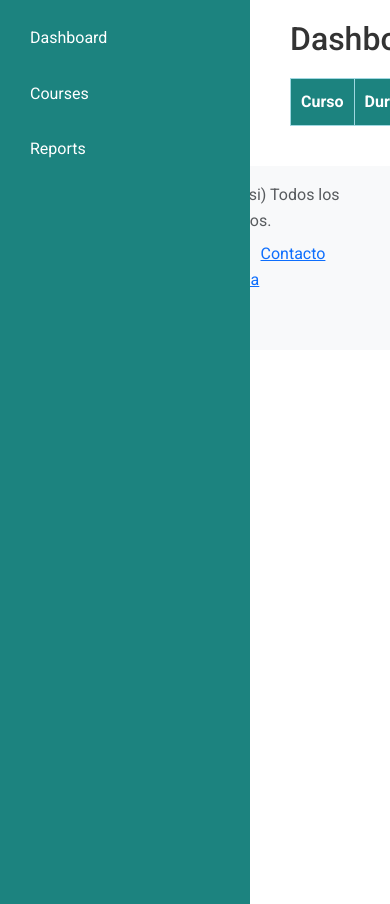
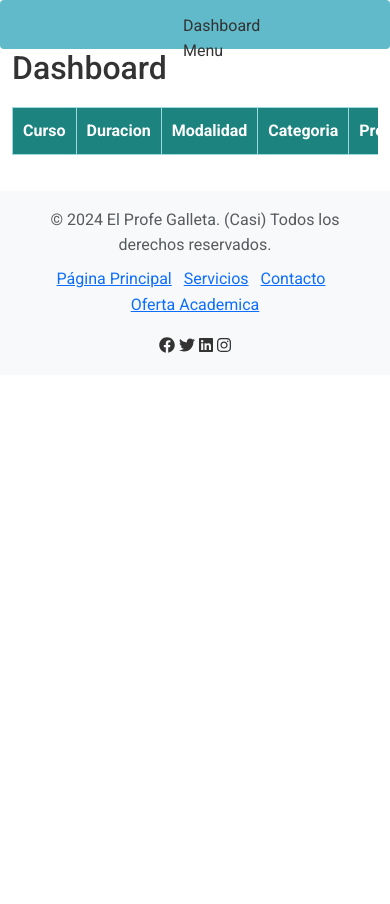
Before and after one commit to rviquezs/elprofegalleta-v2, a PHP site: page /reset_password/dashboard.php in a window 390 px wide; the page is wider, and only the part inside the window is pictured. Shown: the part 60-964 px from the top of that part. Run offline with PHP 8.4, Linux system fonts and the light colour scheme; lists and menus that the app fills with data are empty; some libraries are stand-ins or nearby versions.

Commit message:
Fixed dashboard responsiveness

```diff
--- a/dashboard.php
+++ b/dashboard.php
@@ -1,14 +1,35 @@
 <?php include_once __DIR__ . "/shared/header.php" ?>
 
-<div class="sidebar">
-    <a href="#dashboard" class="sidebar-link" data-bs-toggle="collapse" data-bs-target="#dashboard">Dashboard</a>
-    <a href="#courses" class="sidebar-link" data-bs-toggle="collapse" data-bs-target="#courses">Courses</a>
-    <a href="#reports" class="sidebar-link" data-bs-toggle="collapse" data-bs-target="#reports">Reports</a>
+<div class="container-fluid">
+    <div class="row">
+        <!-- Toggle button for mobile -->
+        <button class="btn btn-primary d-md-none" type="button" data-bs-toggle="collapse" data-bs-target="#sidebarMenu" aria-controls="sidebarMenu" aria-expanded="false" aria-label="Toggle navigation">
+            <span class="navbar-toggler-icon">Dashboard Menu</span>
+        </button>
+
+        <!-- Sidebar -->
+        <nav id="sidebarMenu" class="col-md-3 col-lg-2 d-md-block bg-light sidebar collapse">
+            <div class="position-sticky">
+                <ul class="nav flex-column">
+                    <li class="nav-item">
+                        <a href="#dashboard" class="nav-link active" data-bs-toggle="collapse" data-bs-target="#dashboard">Dashboard</a>
+                    </li>
+                    <li class="nav-item">
+                        <a href="#courses" class="nav-link" data-bs-toggle="collapse" data-bs-target="#courses">Courses</a>
+                    </li>
+                    <li class="nav-item">
+                        <a href="#reports" class="nav-link" data-bs-toggle="collapse" data-bs-target="#reports">Reports</a>
+                    </li>
+                </ul>
             </div>
+        </nav>
 
-<div class="content">
+        <!-- Main content area -->
+        <main class="col-md-9 ms-sm-auto col-lg-10 px-md-4">
+            <!-- Dashboard Section -->
             <div id="dashboard" class="collapse show">
                 <h2>Dashboard</h2>
+                <div class="table-responsive">
                     <table class="table table-striped table-bordered" id="coursesTable">
                         <thead>
                             <tr>
@@ -22,18 +43,20 @@
                             </tr>
                         </thead>
                         <tbody>
-                <!-- Los datos se insertarán aquí mediante jQuery/AJAX -->
+                            <!-- Data will be inserted here via jQuery/AJAX -->
                         </tbody>
                     </table>
                 </div>
+            </div>
 
+            <!-- Courses Section -->
             <div id="courses" class="collapse">
                 <h2>Courses</h2>
                 <button class="btn btn-primary mb-3" id="newCourseBtn">New Course</button>
                 <div id="coursesCards" class="row">
-            <!-- AJAX -->
+                    <!-- Cards will be populated here via AJAX -->
                 </div>
-        <!-- New Course -->
+                <!-- New Course Modal -->
                 <div class="modal fade" id="newCourseModal" tabindex="-1" aria-labelledby="newCourseModalLabel" aria-hidden="true">
                     <div class="modal-dialog">
                         <div class="modal-content">
@@ -42,7 +65,7 @@
                                 <button type="button" class="btn-close" data-bs-dismiss="modal" aria-label="Close"></button>
                             </div>
                             <div class="modal-body">
-                        <form id="newCourseForm" enctype="form-data">
+                                <form id="newCourseForm" enctype="multipart/form-data">
                                     <div class="mb-3">
                                         <label for="mainImageUrl" class="form-label">Imagen Principal (96x96) <a href="https://icons8.com/icon/set/flags/color">(URL)</a></label>
                                         <input type="text" class="form-control" id="mainImageUrl" name="mainImageUrl" placeholder="Enter main image URL" required>
@@ -95,6 +118,7 @@
                 </div>
             </div>
 
+            <!-- Reports Section -->
             <div id="reports" class="collapse">
                 <h2>Reports</h2>
                 <form id="filterForm" class="mb-3">
@@ -110,6 +134,7 @@
                     <button id="clearFilters" class="btn btn-secondary">Clear Filters</button>
                     <button type="button" class="btn btn-success" id="exportPdf">Export to PDF</button>
                 </form>
+                <div class="table-responsive">
                     <table class="table table-striped table-bordered" id="reportsTable">
                         <thead>
                             <tr>
@@ -123,10 +148,13 @@
                             </tr>
                         </thead>
                         <tbody>
-                <!-- Los datos se insertarán aquí mediante jQuery -->
+                            <!-- Data will be inserted here via jQuery -->
                         </tbody>
                     </table>
                 </div>
             </div>
+        </main>
+    </div>
+</div>
 
 <?php include_once __DIR__ . "/shared/footer.php" ?>
```
Lines whose indentation alone changed are shown as unchanged.
